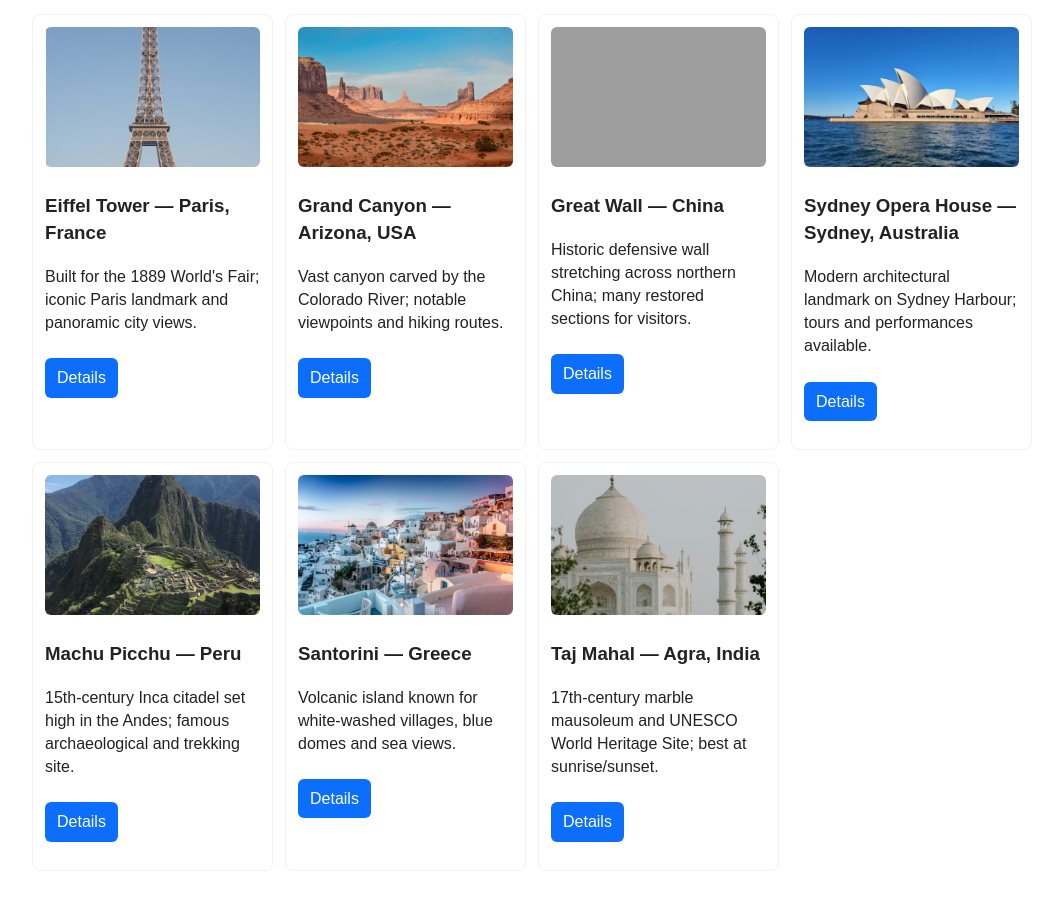
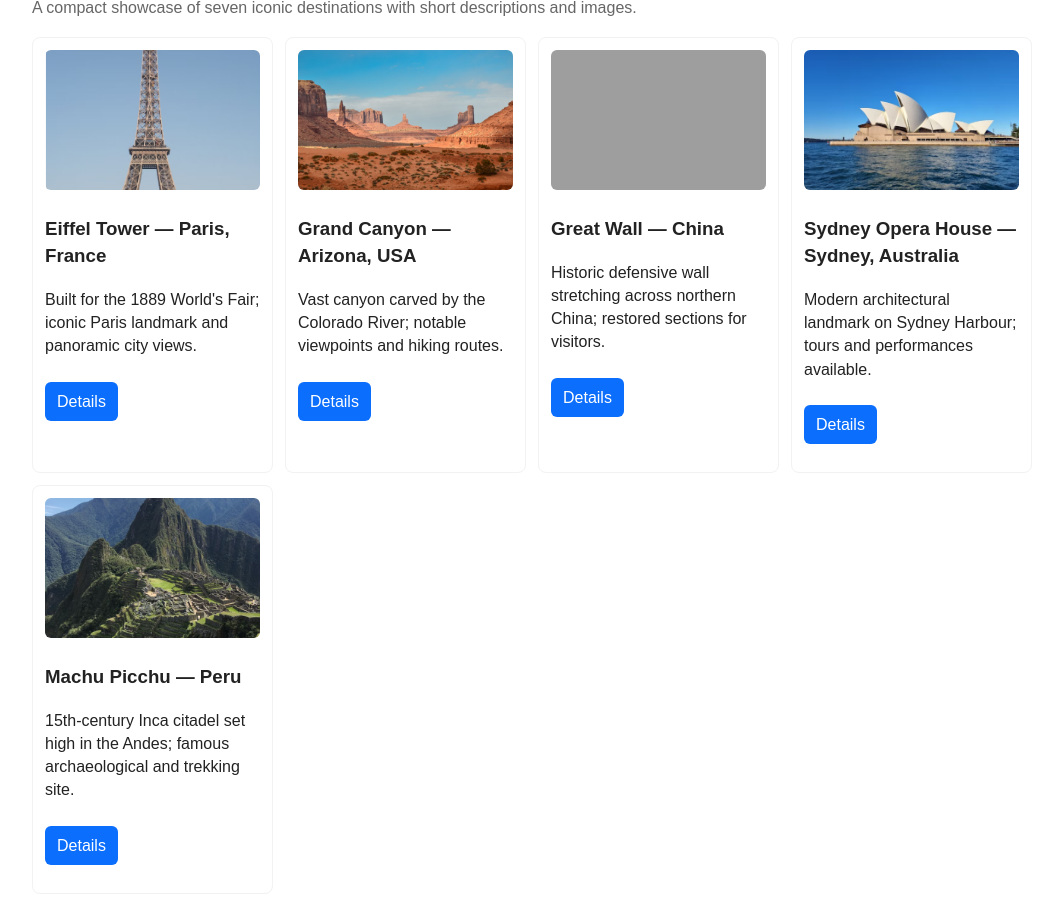
Before and after one commit to prthpb/ccv, a plain HTML site: page index.html in a window 1280 px wide. Shown: the part 203-1125 px from the top of the page, without its empty margins (108-1171 px from the left). Before the commit the page ends 1102 px from the top, so only its background shows below. Drawn offline with Linux system fonts and the light colour scheme; grey boxes are pictures that could not be loaded.

Commit message:
Enhance index.html with theme toggle and font
Added Google Font and theme toggle button to header.

```diff
--- a/index.html
+++ b/index.html
@@ -4,12 +4,21 @@
   <meta charset="utf-8" />
   <meta name="viewport" content="width=device-width,initial-scale=1" />
   <title>TouristSpot — Home</title>
+
+  <!-- Google Font -->
+  <link href="https://fonts.googleapis.com/css2?family=Inter:wght@300;400;600;700&display=swap" rel="stylesheet">
+
   <link rel="stylesheet" href="styles.css" />
 </head>
 <body>
   <header class="site-header">
     <div class="container">
       <a class="brand" href="index.html">TouristSpot</a>
+
+      <div class="theme-control">
+        <button id="theme-toggle" aria-pressed="false" aria-label="Toggle theme">Light</button>
+      </div>
+
       <nav class="site-nav">
         <a href="index.html" class="active">Home</a>
         <a href="spots.html">Spots</a>
@@ -26,52 +35,50 @@
     <section class="featured">
       <article class="feature">
         <img src="et.png" alt="Eiffel Tower" />
+        <div class="feature-body">
           <h3>Eiffel Tower — Paris, France</h3>
           <p>Built for the 1889 World's Fair; iconic Paris landmark and panoramic city views.</p>
           <p><a class="btn" href="spots.html#eiffel">Details</a></p>
+        </div>
       </article>
 
       <article class="feature">
         <img src="gc.png" alt="Grand Canyon" />
+        <div class="feature-body">
           <h3>Grand Canyon — Arizona, USA</h3>
           <p>Vast canyon carved by the Colorado River; notable viewpoints and hiking routes.</p>
           <p><a class="btn" href="spots.html#grand-canyon">Details</a></p>
+        </div>
       </article>
 
       <article class="feature">
         <img src="gw.png" alt="Great Wall" />
+        <div class="feature-body">
           <h3>Great Wall — China</h3>
-        <p>Historic defensive wall stretching across northern China; many restored sections for visitors.</p>
+          <p>Historic defensive wall stretching across northern China; restored sections for visitors.</p>
           <p><a class="btn" href="spots.html#great-wall">Details</a></p>
+        </div>
       </article>
 
       <article class="feature">
         <img src="oh.png" alt="Sydney Opera House" />
+        <div class="feature-body">
           <h3>Sydney Opera House — Sydney, Australia</h3>
           <p>Modern architectural landmark on Sydney Harbour; tours and performances available.</p>
           <p><a class="btn" href="spots.html#sydney-opera">Details</a></p>
+        </div>
       </article>
 
       <article class="feature">
         <img src="mp.png" alt="Machu Picchu" />
+        <div class="feature-body">
           <h3>Machu Picchu — Peru</h3>
           <p>15th-century Inca citadel set high in the Andes; famous archaeological and trekking site.</p>
           <p><a class="btn" href="spots.html#machu-picchu">Details</a></p>
+        </div>
       </article>
 
-      <article class="feature">
-        <img src="stn.png" alt="Santorini" />
-        <h3>Santorini — Greece</h3>
-        <p>Volcanic island known for white-washed villages, blue domes and sea views.</p>
-        <p><a class="btn" href="spots.html#santorini">Details</a></p>
-      </article>
 
-      <article class="feature">
-        <img src="tm.png" alt="Taj Mahal" />
-        <h3>Taj Mahal — Agra, India</h3>
-        <p>17th-century marble mausoleum and UNESCO World Heritage Site; best at sunrise/sunset.</p>
-        <p><a class="btn" href="spots.html#taj-mahal">Details</a></p>
-      </article>
     </section>
   </main>
 
```
Lines whose indentation alone changed are shown as unchanged.
